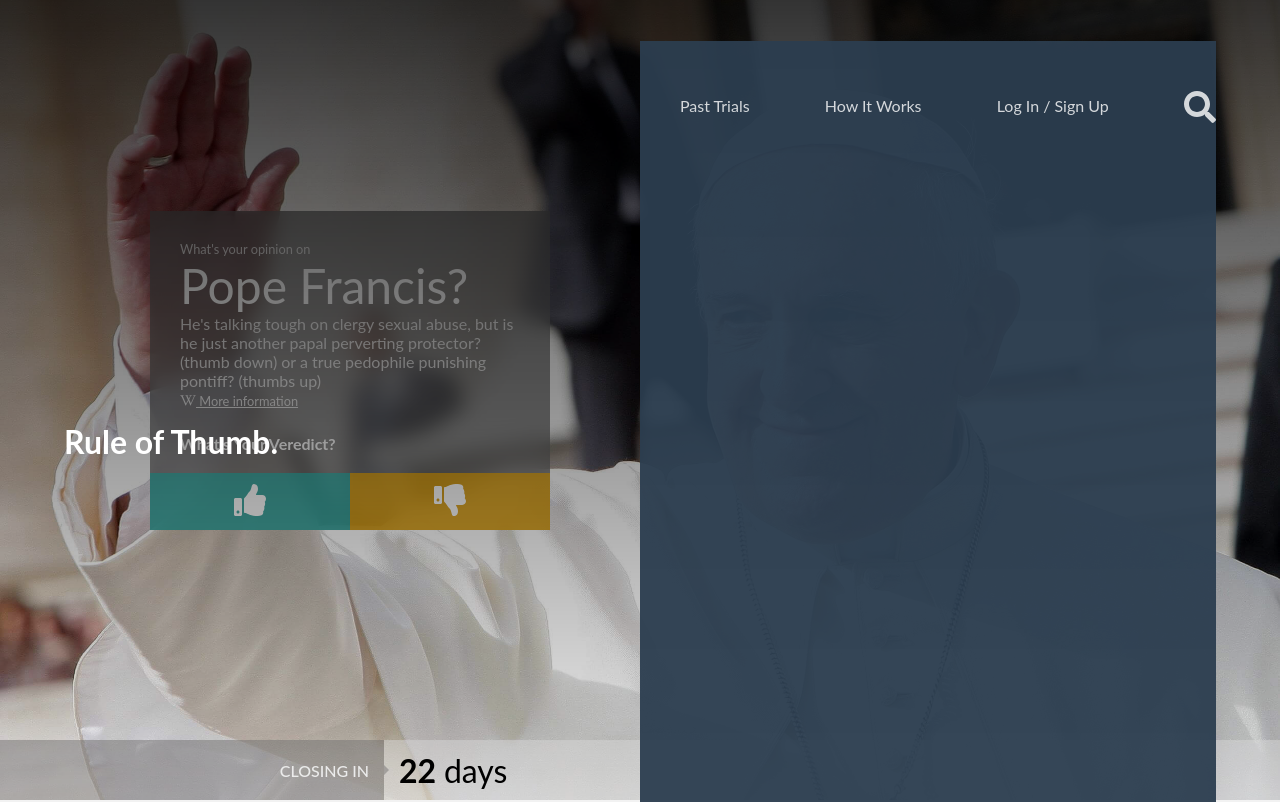
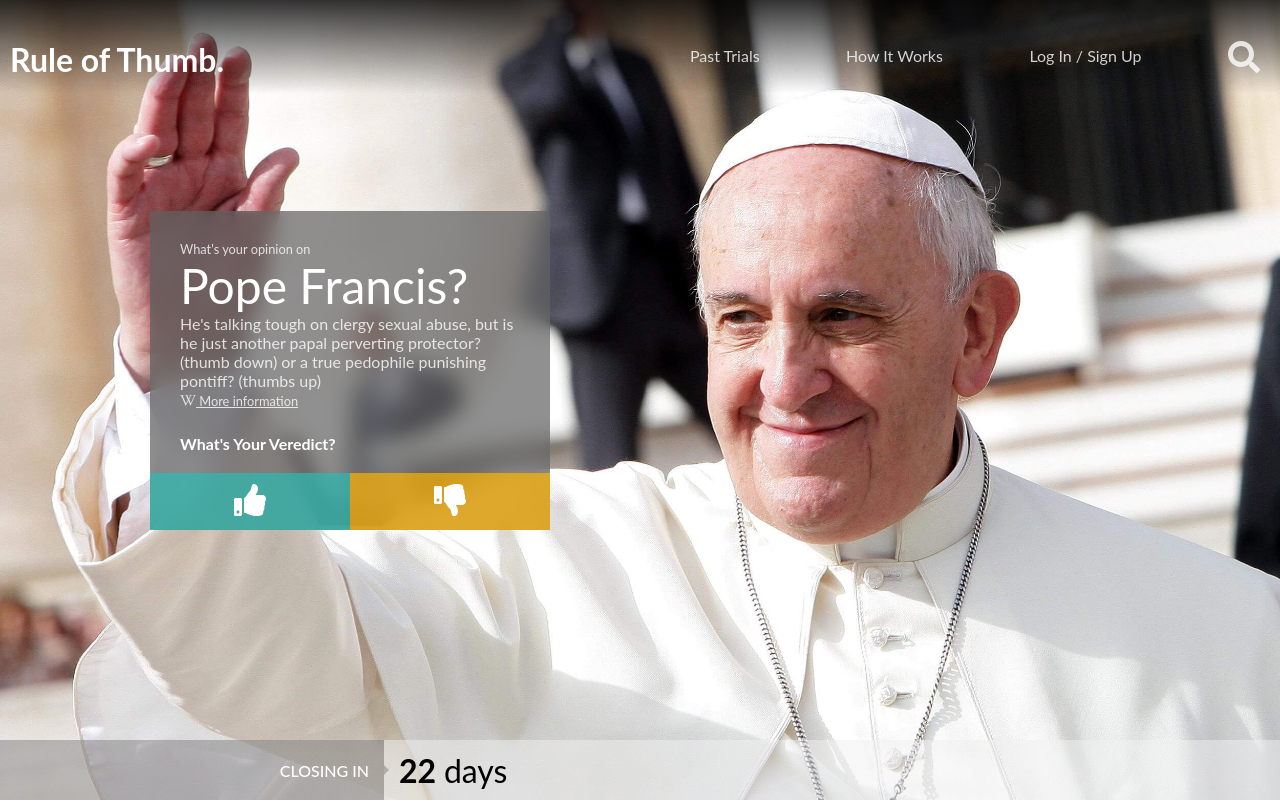
Before and after one commit to oscantillomen/Rule-of-thumbs, a React (Vite) app: page / in a window 1280 px wide. Shown: the top 802 px of the page. Built offline with nearby package versions, Linux system fonts and the light colour scheme.

Commit message:
Mobile navbar finished

```diff
--- a/src/style.scss
+++ b/src/style.scss
@@ -532,14 +532,22 @@ button {
 		justify-content: space-between;
     margin: 0 auto;
 
-    & nav li {
-      margin: 0 10px;
+    & nav.navbar {
+
+      & ul {
+        background-color: transparent;
+
+        & li {
+          margin: 0 10px;
+        }
+
+        & div {
+          width: 90%;
+          padding: 25px 0px 0px 0px;
+        }
+      }
     }
 
-		& div {
-      width: 90%;
-      padding: 25px 0px 0px 0px;
-    }
   }
 
   footer {
@@ -604,9 +612,12 @@ button {
   nav.navbar {
     width: 50%;
     & ul {
+      background-color: transparent;
       position: static;
       display: flex;
       justify-content: space-between;
+      width: 100%;
+      height: auto;
       // & li {
       //   display: inline-block;
       // }
```
